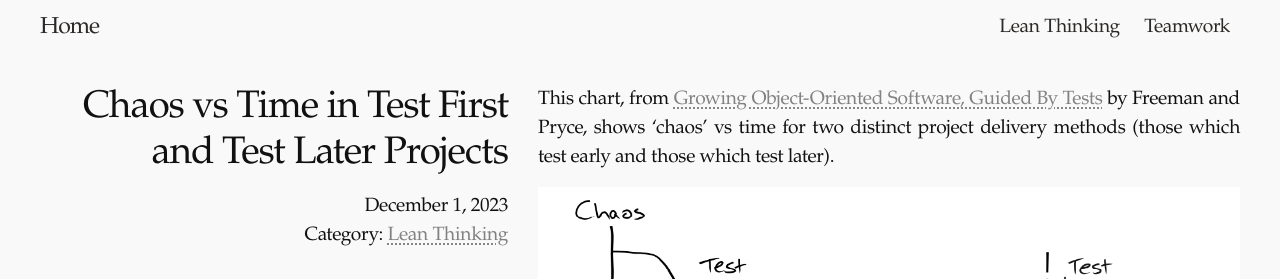
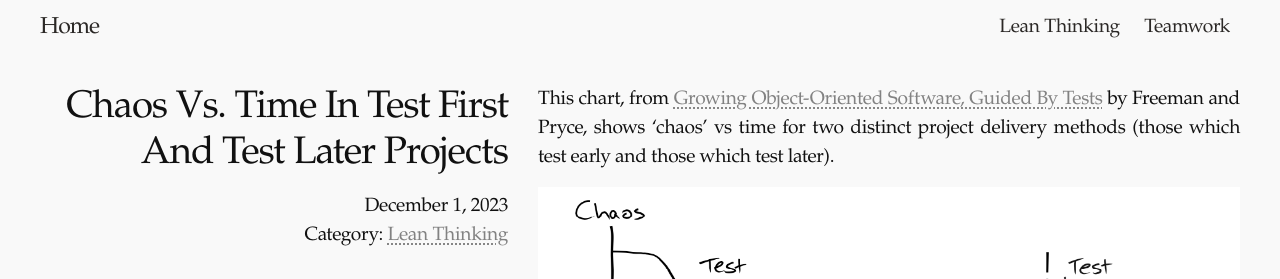
Before and after one commit to jbrunton/jbrunton.com, a Jekyll site: the page built from _posts/2023-12-01-time-to-test-vs-chaos.md, in a window 1280 px wide. Shown: the top 279 px of the page. Built offline with Jekyll 4.4.1, drawn with Linux system fonts in a browser that asks for light colours; some web fonts are replaced.

```diff
--- a/_posts/2023-12-01-time-to-test-vs-chaos.md
+++ b/_posts/2023-12-01-time-to-test-vs-chaos.md
@@ -1,6 +1,6 @@
 ---
 layout: post
-title:  "Chaos vs Time in Test First and Test Later Projects"
+title:  "Chaos Vs. Time In Test First And Test Later Projects"
 date:   2023-12-01
 category: lean
 tags:
```
